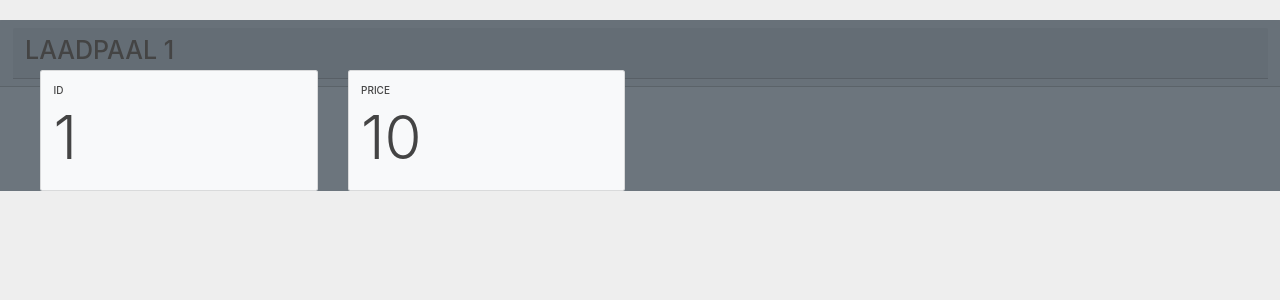
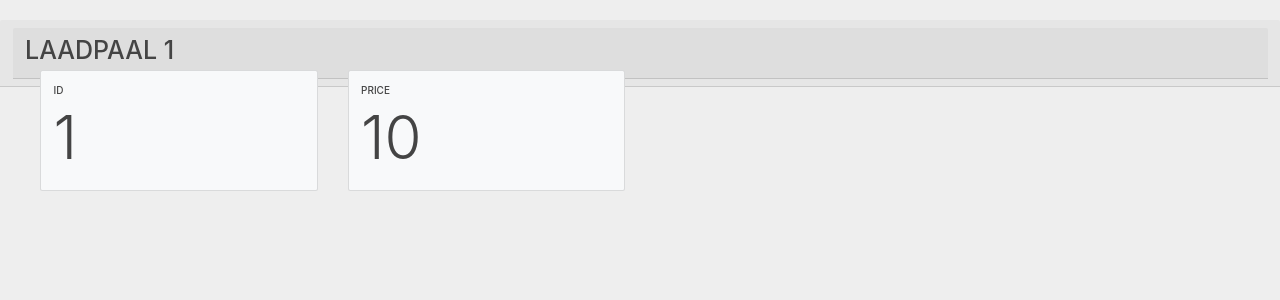
Before and after one commit to avict15/afstudeerproject-1, a Flask app: page /admin/dashboard in a window 1280 px wide. Shown: the part 68-368 px from the top of the page. Run offline with Flask 2, Linux system fonts and the light colour scheme; tables that the repository leaves empty hold one stand-in row (values such as "Sample post"); data that the repository does not hold is empty; some libraries are stand-ins or nearby versions.

Commit message:
updated dashboard

```diff
--- a/app/templates/dashboard.html
+++ b/app/templates/dashboard.html
@@ -6,7 +6,7 @@
 {% for chargingpoint in chargingpoints%}
 
 {% if chargingpoint.availability %}
-    <div class="col-md-12 bg-secondary">
+    <div class="col-md-12" style="border-color: grey">
       <div class="card-header text-black">
         <div class="card-header">
           <h1 class="text-uppercase">Laadpaal {{chargingpoint.id}}</h1>
```
